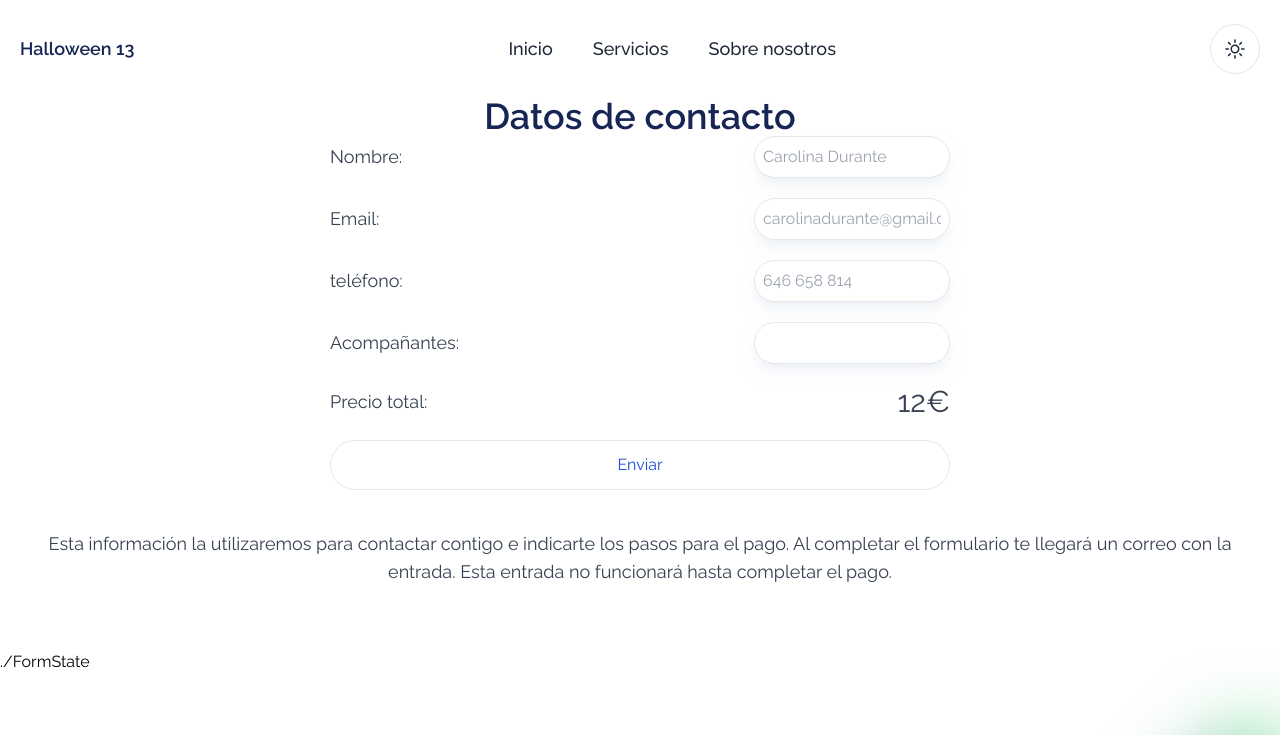
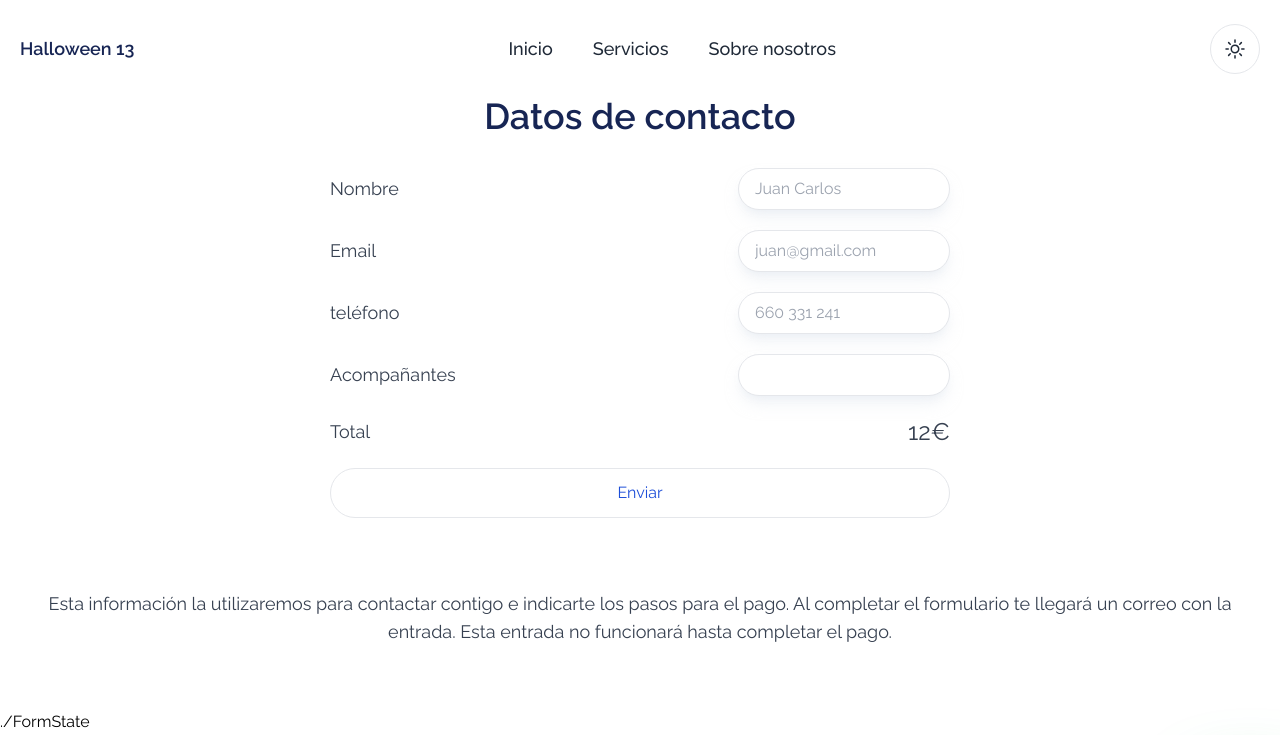
Before and after one commit to osoyinas/halloween-landing, an Astro site: page /reservar in a window 1280 px wide. Shown: the top 735 px of the page. Built offline with nearby package versions, Linux system fonts and the light colour scheme; Astro itself is replaced by a stand-in of ours.

Commit message:
Change input

```diff
--- /dev/null
+++ b/src/components/elements/InputWithLabel.jsx
@@ -0,0 +1,17 @@
+export function InputWithLabel({ label, name, type = "text", required = false, value, minlength = 0, placeHolder = "", onChange }) {
+  return (
+    <label className="text-white flex justify-between items-center w-full md:w-1/2 gap-4">
+      <p className={`md:text-lg text-heading-3`}>{label} </p>
+
+      <input
+        className="p-2 rounded-3xl border px-4 border-box-border bg-box-bg shadow-lg shadow-box-shadow relative overflow-hidden"
+        type={type}
+        name={name}
+        value={value}
+        placeholder={placeHolder}
+        required={required}
+        onChange={onChange}
+      />
+    </label>
+  )
+}
--- a/src/components/sections/Form.astro
+++ b/src/components/sections/Form.astro
@@ -24,7 +24,7 @@ if (Astro.request.method === "POST") {
     <div class="text-center max-w-3xl mx-auto space-y-4">
       <Title>Datos de contacto</Title>
     </div>
-    <FormState></FormState>
+    <FormState client:load/>
     <Paragraph className="text-center">
       Esta información la utilizaremos para contactar contigo e indicarte los pasos para el pago. Al completar el formulario te llegará un correo con la entrada.
       Esta entrada no funcionará hasta completar el pago.
--- a/src/components/sections/FormState.jsx
+++ b/src/components/sections/FormState.jsx
@@ -1,59 +1,72 @@
-import { useState } from "react";
+import { useEffect, useState } from "react";
+import { InputWithLabel } from "../elements/InputWithLabel";
 
+const price = 12
 export function FormState() {
+  const [name, setName] = useState("")
+  const [number, setNumber] = useState("")
+  const [email, setEmail] = useState("")
+  const [companions, setCompanions] = useState(0)
+  const [totalPrice, setTotalPrice] = useState(12)
+
+  const handleSubmit = (event) => {
+    console.log(event);
+  }
+
+  useEffect(()=>{
+    setTotalPrice(companions*price + price)
+  },[companions])
   return (
-    <form method="POST" class="flex flex-col gap-5  mx-auto w-full items-center">
-      <label class="text-white flex justify-between items-center w-full sm:w-1/2">
-        <p class={`md:text-lg text-heading-3`}>Nombre: </p>
-        <input
-          class="p-2 rounded-3xl border border-box-border bg-box-bg shadow-lg shadow-box-shadow relative overflow-hidden"
+    <form method="POST" className="flex flex-col gap-5  mx-auto w-full items-center py-8">
+
+      <InputWithLabel
+        label="Nombre"
         type="text"
-          name="username"
-          placeholder="Carolina Durante"
+        name="name"
+        value={name}
+        onChange={(e) => { setName(e.target.value) }}
         required
+        placeHolder="Juan Carlos"
       />
-      </label>
-      <label class="text-white flex justify-between items-center w-full sm:w-1/2">
-
-        <p class={`md:text-lg text-heading-3`}>Email:</p>
-        <input
-          class="p-2 rounded-3xl border border-box-border bg-box-bg shadow-lg shadow-box-shadow relative overflow-hidden"
+      <InputWithLabel
+        label="Email"
         type="email"
         name="email"
-          placeholder="carolinadurante@gmail.com"
+        value={email}
+        onChange={(e) => {
+          setEmail(e.target.value)
+        }}
         required
-        />
-      </label>
-      <label class="text-white flex justify-between items-center w-full sm:w-1/2">
+        placeHolder="juan@gmail.com" />
+      <InputWithLabel
+        label="teléfono"
+        type="text"
+        name="tf-number"
+        value={number}
+        onChange={(e) => { setNumber(e.target.value) }}
+        required
+        placeHolder="660 331 241" />
 
-        <p class={`md:text-lg text-heading-3`}>teléfono:</p>
-        <input
-          class="p-2 rounded-3xl border border-box-border bg-box-bg shadow-lg shadow-box-shadow relative overflow-hidden"
-          type="text"
-          name="phone-number"
-          placeholder="646 658 814"
+      <InputWithLabel
+        label="Acompañantes"
+        type="number"
+
+        name="companions"
         required
-          minlength="6"
-        />
-      </label>
-      <label class="text-white flex justify-between items-center w-full sm:w-1/2">
-        <p class={`md:text-lg text-heading-3`}>Acompañantes:</p>
-        <input
-          class="p-2 rounded-3xl border border-box-border bg-box-bg shadow-lg shadow-box-shadow relative overflow-hidden"
-          type="number"
-          step="1"
-          name="phone-number"
-          required
-          minlength="6"
-          value="0"
-        />
-      </label>
-      <label class="text-white flex justify-between items-center w-full sm:w-1/2">
+        value={companions}
+        onChange={(e) => {
+          const companions = parseInt(e.target.value);
+          if (companions < 0 || isNaN(companions)) return
+          setCompanions(companions);
+        }} />
+      <div className="text-white flex justify-between items-center w-full md:w-1/2 gap-4">
+        <p className={`md:text-lg text-heading-3`}>Total </p>
+        <p className={`md:text-lg text-heading-3`}>
+          <span className="text-2xl">{totalPrice}€</span> </p>
 
-        <p class={`md:text-lg text-heading-3`}>Precio total:</p>
-        <p class={`md:text-lg text-heading-3`}><span class="text-3xl">12€</span></p>
-      </label>
-      <button class={`px-6 py-3 rounded-full outline-none relative overflow-hidden border duration-300 ease-linear
+      </div>
+
+      <button onSubmit={handleSubmit} className={`px-6 py-3 rounded-full outline-none relative overflow-hidden border duration-300 ease-linear
                     after:absolute after:inset-x-0 after:aspect-square after:scale-0 after:opacity-70 after:origin-center after:duration-300 after:ease-linear after:rounded-full after:top-0 after:left-0 after:bg-[#172554]
                     text-primary   hover:after:scale-[2.5] w-full sm:w-1/2`}>
         Enviar
```
Lines whose indentation alone changed are shown as unchanged.
